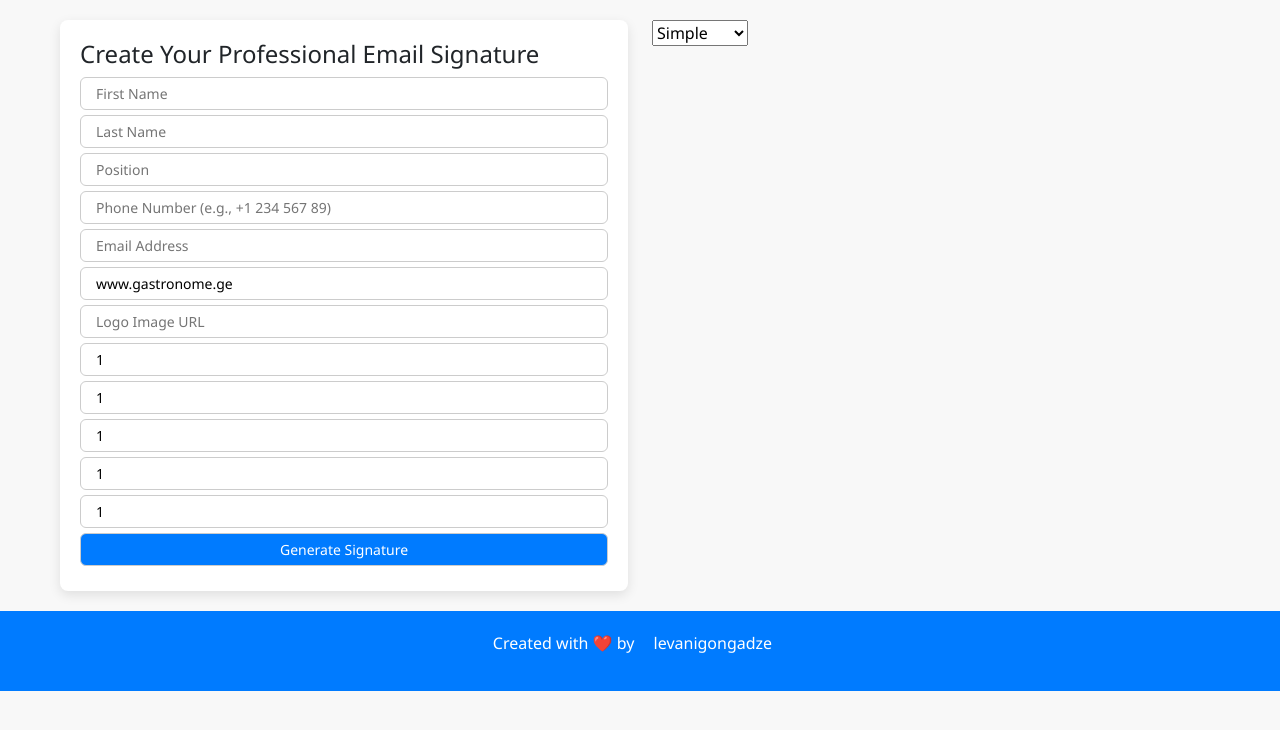
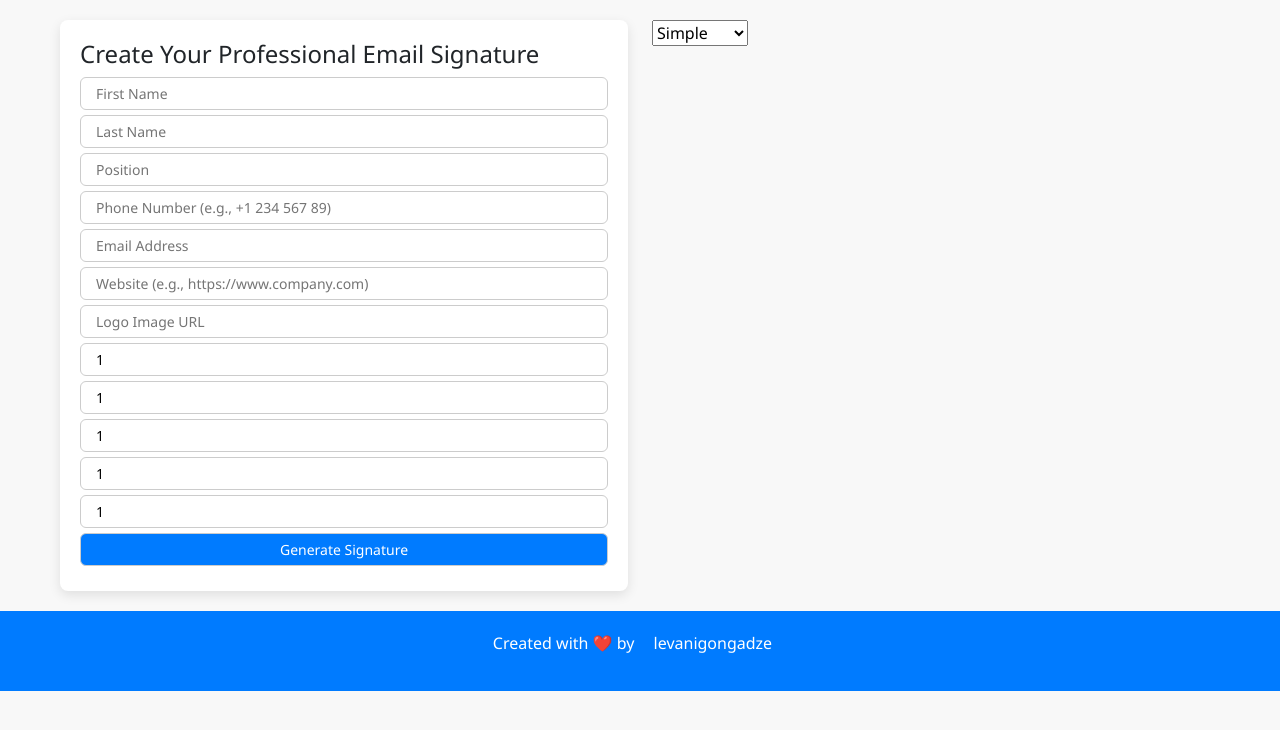
Before and after one commit to levanigongadze/signatureflow, a plain HTML site: page index.html in a window 1280 px wide. Drawn offline with nearby package versions, Linux system fonts and the light colour scheme.

Commit message:
Resolved merge conflicts

```diff
--- a/index.html
+++ b/index.html
@@ -25,7 +25,7 @@
                     <input type="tel" id="phone" placeholder="Phone Number (e.g., +1 234 567 89)" value="" required>
                     <input type="email" id="email" placeholder="Email Address" value="" required>
                     <input type="url" id="website" placeholder="Website (e.g., https://www.company.com)"
-                        value="www.gastronome.ge" required>
+                        value="" required>
                     <input type="url" id="logoURL" placeholder="Logo Image URL" value="" required>
                     <input type="url" id="facebook" placeholder="Facebook URL (Optional)" value="1">
                     <input type="url" id="twitter" placeholder="X (Twitter) URL (Optional)" value="1">
```
